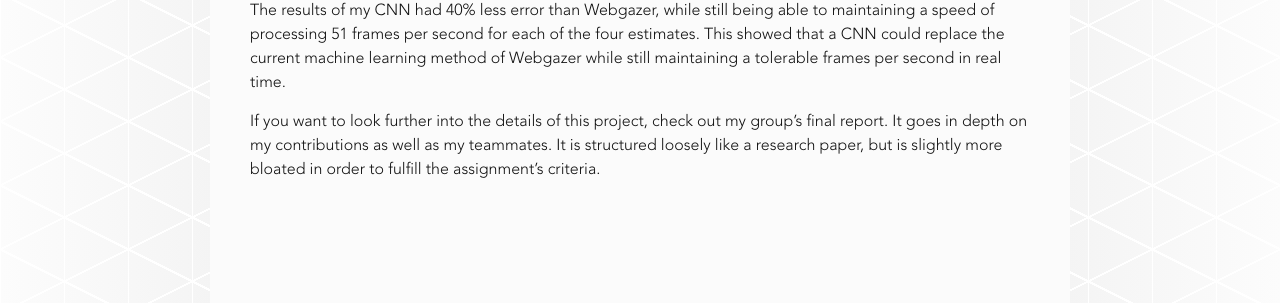
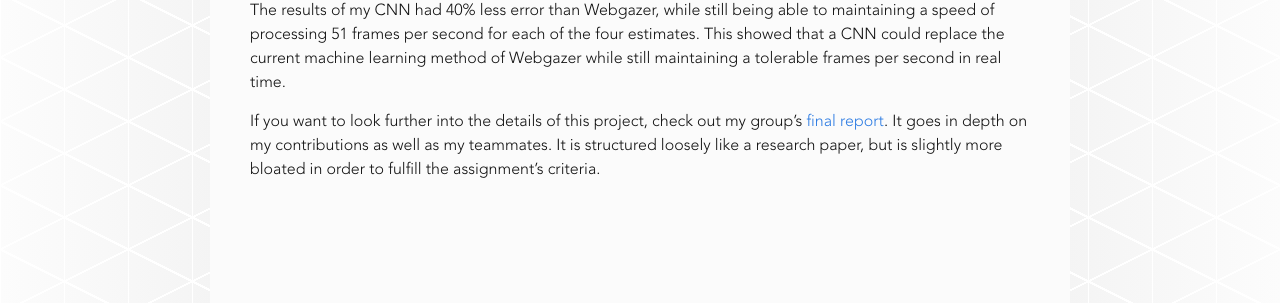
Before and after one commit to Buggy-Virus/buggy-virus.github.io, a Jekyll site: the page built from _posts/2018-01-29-improving-webgazer.markdown, in a window 1280 px wide. Shown: the part 1223-1526 px from the top of the page. Built offline with Jekyll 4.4.1, drawn with Linux system fonts in a browser that asks for light colours; formulas are drawn with MathJax 3; part of the change alters nothing that is shown.

```diff
--- a/_posts/2018-01-29-improving-webgazer.markdown
+++ b/_posts/2018-01-29-improving-webgazer.markdown
@@ -34,7 +34,7 @@ The architecture of the CNN consisted of 9 layers, one input layer, three convol
 
  The results of my CNN had 40% less error than Webgazer, while still being able to maintaining a speed of processing 51 frames per second for each of the four estimates. This showed that a CNN could replace the current machine learning method of Webgazer while still maintaining a tolerable frames per second in real time.
 
-If you want to look further into the details of this project, check out my group’s final report. It goes in depth on my contributions as well as my teammates. It is structured loosely like a research paper, but is slightly more bloated in order to fulfill the assignment’s criteria.
+If you want to look further into the details of this project, check out my group’s [final report][pap]. It goes in depth on my contributions as well as my teammates. It is structured loosely like a research paper, but is slightly more bloated in order to fulfill the assignment’s criteria.
 
 &nbsp;
 
@@ -52,3 +52,4 @@ If you want to look further into the details of this project, check out my group
 [webgazer]: https://webgazer.cs.brown.edu/
 [better]: https://tobiigaming.com/
 [paper]: https://arxiv.org/abs/1605.05258
+[pap]: /assets/csci-1430-final-report.pdf
```
